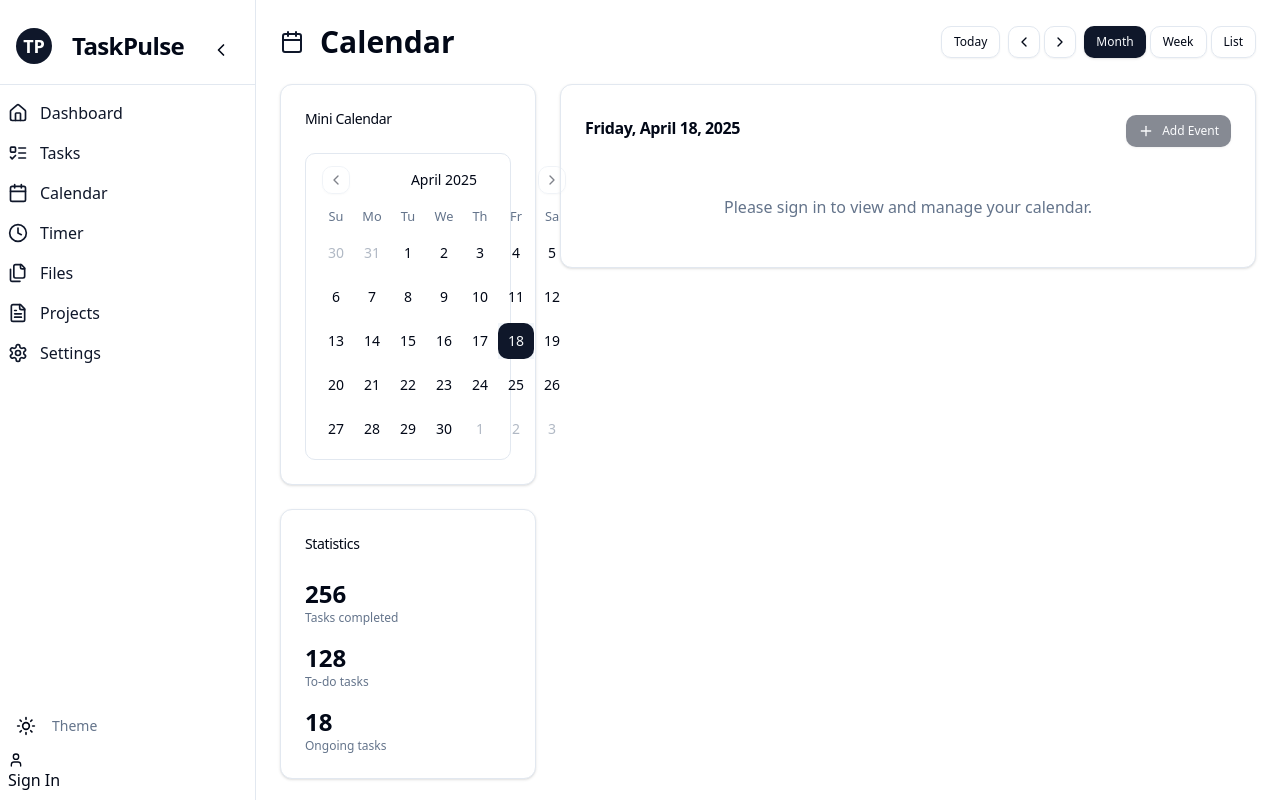
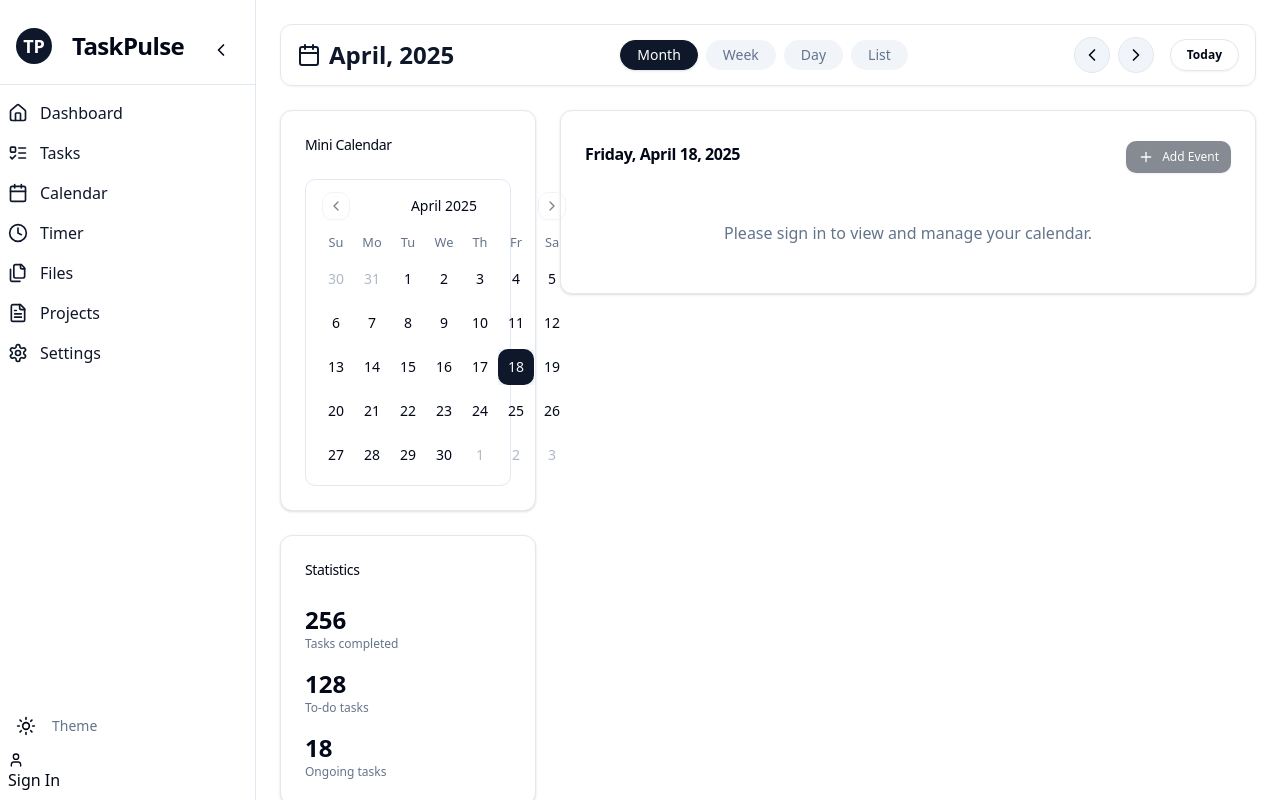
Before and after one commit to Adan311/TaskPulse, a React (Vite) app: page /calendar in a window 1280 px wide. Shown: the top 800 px of the page. Built offline with nearby package versions, Linux system fonts and the light colour scheme.

Commit message:
month view ui update

```diff
--- a/src/frontend/features/calendar/components/CalendarHeader.tsx
+++ b/src/frontend/features/calendar/components/CalendarHeader.tsx
@@ -1,4 +1,3 @@
-
 import { Button } from "@/frontend/components/ui/button";
 import { Calendar as CalendarIcon, ChevronLeft, ChevronRight, RefreshCw } from "lucide-react";
 import { format, addDays, subDays, addWeeks, subWeeks, addMonths, subMonths } from "date-fns";
@@ -58,72 +57,63 @@ export function CalendarHeader({
   };
 
   return (
-    <div className="flex items-center justify-between flex-wrap gap-2">
-      <div className="flex items-center space-x-4">
+    <div className="flex flex-col gap-4 md:flex-row md:items-center md:justify-between w-full bg-background/80 rounded-xl border shadow-sm px-4 py-3 mb-4">
+      {/* Left: Month/Year */}
+      <div className="flex items-center gap-2">
         <CalendarIcon className="h-6 w-6 text-primary" />
-        <h1 className="text-3xl font-bold">Calendar</h1>
-
-        {hasGoogleCalendar && (
-          <div className="ml-4">
-            <SyncGoogleCalendarButton
-              onSuccess={onSyncSuccess}
-              variant="secondary"
-              size="default"
-              className="flex items-center gap-2"
-            />
-          </div>
-        )}
+        <span className="text-2xl font-semibold text-primary">
+          {date ? format(date, view === "month" ? "MMMM, yyyy" : "MMMM d, yyyy") : ""}
+        </span>
       </div>
-
-      <div className="flex items-center space-x-2">
+      {/* Center: View Switcher */}
+      <div className="flex items-center gap-2">
+        {["month", "week", "day", "list"].map((v) => (
+          <button
+            key={v}
+            onClick={() => setView(v as any)}
+            className={`px-4 py-1 rounded-full text-sm font-medium transition-colors border
+              ${view === v
+                ? "bg-primary text-white border-primary shadow"
+                : "bg-muted text-muted-foreground border-transparent hover:bg-accent hover:text-primary"}
+            `}
+            aria-pressed={view === v}
+          >
+            {v.charAt(0).toUpperCase() + v.slice(1)}
+          </button>
+        ))}
+      </div>
+      {/* Right: Navigation & Actions */}
+      <div className="flex items-center gap-2">
+        <Button
+          variant="ghost"
+          size="icon"
+          className="rounded-full border bg-muted hover:bg-accent"
+          onClick={navigatePrevious}
+          aria-label="Previous"
+        >
+          <ChevronLeft className="h-5 w-5" />
+        </Button>
+        <Button
+          variant="ghost"
+          size="icon"
+          className="rounded-full border bg-muted hover:bg-accent"
+          onClick={navigateNext}
+          aria-label="Next"
+        >
+          <ChevronRight className="h-5 w-5" />
+        </Button>
         <Button
           variant="outline"
           size="sm"
-          onClick={() => setDate(new Date())}
+          className="rounded-full font-semibold px-4 ml-2"
+          onClick={() => date && setDate(new Date())}
         >
           Today
         </Button>
-        <div className="flex items-center space-x-1">
-          <Button
-            variant="outline"
-            size="icon"
-            className="h-8 w-8"
-            onClick={navigatePrevious}
-          >
-            <ChevronLeft className="h-4 w-4" />
-          </Button>
-          <Button
-            variant="outline"
-            size="icon"
-            className="h-8 w-8"
-            onClick={navigateNext}
-          >
-            <ChevronRight className="h-4 w-4" />
-          </Button>
-        </div>
-        <div className="flex items-center space-x-1">
-          <Button
-            variant={view === "month" ? "default" : "outline"}
-            size="sm"
-            onClick={() => setView("month")}
-          >
-            Month
-          </Button>
-          <Button
-            variant={view === "week" ? "default" : "outline"}
-            size="sm"
-            onClick={() => setView("week")}
-          >
-            Week
-          </Button>
-          <Button
-            variant={view === "list" ? "default" : "outline"}
-            size="sm"
-            onClick={() => setView("list")}
-          >
-            List
-          </Button>
-        </div>
+        {/* Optional: Google Calendar Sync Button */}
+        {hasGoogleCalendar && onSyncSuccess && (
+          <SyncGoogleCalendarButton onSuccess={onSyncSuccess} className="ml-2" />
+        )}
       </div>
     </div>
   );
```
Also changed, not shown: src/frontend/features/calendar/components/MonthView.tsx (+111 -57 lines).
